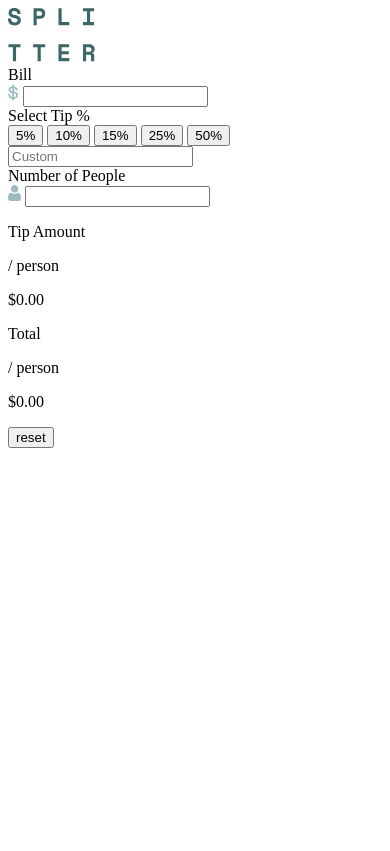
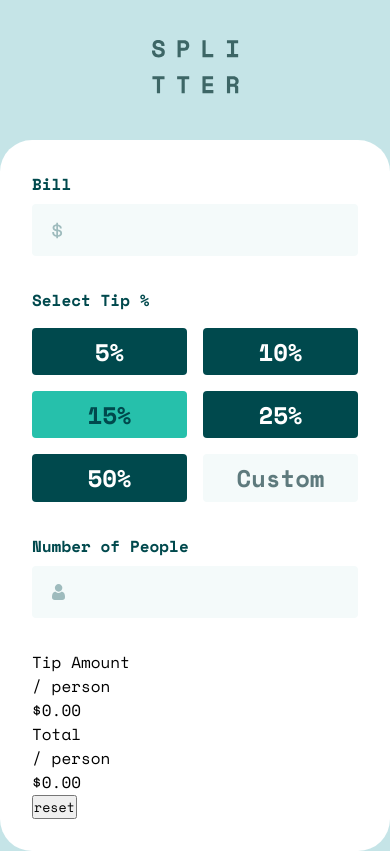
Before and after one commit to cnguyen-13/FM-tip-calculator, a website: page index.html in a window 390 px wide. Drawn offline with nearby package versions, Linux system fonts and the light colour scheme.

Commit message:
Mobile view css user input section complete

```diff
--- a/index.html
+++ b/index.html
@@ -3,7 +3,7 @@
 	<head>
 		<meta charset="UTF-8" />
 		<meta name="viewport" content="width=device-width, initial-scale=1.0" />
-		<!-- displays site properly based on user's device -->
+    <link rel="stylesheet" href="./style/styles.min.css">
 		<link
 			rel="icon"
 			type="image/png"
@@ -14,8 +14,8 @@
 	</head>
 
 	<body>
-		<header class="logo">
-			<img class="logo__image" src="./images/logo.svg" alt="" />
+		<header class="header">
+			<img class="header__logo" src="./images/logo.svg" alt="" />
 		</header>
 
 		<main class="content">
@@ -40,7 +40,7 @@
 					<div class="select__btns">
 						<button class="select__btn">5%</button>
 						<button class="select__btn">10%</button>
-						<button class="select__btn">15%</button>
+						<button class="select__btn select__btn--active">15%</button>
 						<button class="select__btn">25%</button>
 						<button class="select__btn">50%</button>
 						<input class="select__btn select__btn--custom" type="number" placeholder="Custom"></input>
--- a/sass/partials/_attribution.scss
+++ b/sass/partials/_attribution.scss
@@ -1,7 +1,8 @@
 .attribution {
 	font-size: 11px;
 	text-align: center;
+
+	&__link {
+		color: $color__attribution;
+	}
 }
-.attribution a {
-	color: hsl(228, 45%, 44%);
-}
--- a/sass/partials/_header.scss
+++ b/sass/partials/_header.scss
@@ -0,0 +1,7 @@
+.header {
+	text-align: center;
+
+	&__logo {
+		padding: 2.5rem;
+	}
+}
--- a/sass/partials/_inputs.scss
+++ b/sass/partials/_inputs.scss
@@ -0,0 +1,40 @@
+.input {
+	margin-bottom: 2rem;
+
+	&__label {
+		color: $color__neutral--vdc;
+		font-weight: 700;
+		display: block;
+		margin-bottom: 0.5rem;
+	}
+
+	&__field {
+		display: flex;
+		justify-content: space-between;
+		align-items: center;
+		background-color: $color__neutral--lgc2;
+		border-radius: $br-small;
+		padding: 0.5rem 1.25rem;
+	}
+
+	&__image {
+	}
+
+	&__number {
+		color: $color__neutral--vdc;
+		background-color: transparent;
+		width: 90%;
+		display: block;
+		text-align: right;
+		border: none;
+		font-size: $font-size__input;
+		font-weight: 700;
+
+		&::-webkit-outer-spin-button,
+		&::-webkit-inner-spin-button {
+			-moz-appearance: textfield;
+			-webkit-appearance: none;
+			margin: 0;
+		}
+	}
+}
--- a/sass/partials/_main-container.scss
+++ b/sass/partials/_main-container.scss
@@ -0,0 +1,8 @@
+.content {
+	background-color: white;
+	padding: 2rem;
+	border-radius: 2rem;
+
+	&__section {
+	}
+}
--- a/sass/partials/_resets.scss
+++ b/sass/partials/_resets.scss
@@ -0,0 +1,10 @@
+* {
+	box-sizing: border-box;
+	padding: 0;
+	margin: 0;
+	font-family: $font-family;
+}
+
+body {
+	background-color: $color__neutral--lgc1;
+}
--- a/sass/partials/_tip.scss
+++ b/sass/partials/_tip.scss
@@ -0,0 +1,52 @@
+.select {
+	margin-bottom: 2rem;
+
+	&__label {
+		color: $color__neutral--vdc;
+		font-weight: 700;
+		display: block;
+		margin-bottom: 0.5rem;
+	}
+
+	&__btns {
+		margin-top: 1rem;
+		display: flex;
+		flex-wrap: wrap;
+		justify-content: space-between;
+		gap: 1rem;
+	}
+
+	&__btn {
+		width: calc(50% - 0.5rem);
+		padding: 0.35rem 0;
+		color: $color__white;
+		background-color: $color__neutral--vdc;
+		border: none;
+		font-size: $font-size__input;
+		border-radius: $br-small;
+		text-align: center;
+		cursor: pointer;
+		font-weight: bold;
+
+		&::-webkit-outer-spin-button,
+		&::-webkit-inner-spin-button {
+			-moz-appearance: textfield;
+			-webkit-appearance: none;
+			margin: 0;
+		}
+
+		&--active {
+			color: $color__neutral--vdc;
+			background-color: $color__primary;
+		}
+
+		&--custom {
+			background-color: $color__neutral--lgc2;
+			font-weight: bold;
+
+			&::placeholder {
+				color: $color__neutral--dgc1;
+			}
+		}
+	}
+}
--- a/sass/partials/_variables.scss
+++ b/sass/partials/_variables.scss
@@ -0,0 +1,30 @@
+@import url("https://fonts.googleapis.com/css2?family=Space+Mono:wght@400;700&display=swap");
+
+//Colors
+$color__primary: hsl(172, 67%, 45%);
+$color__neutral--vdc: hsl(183, 100%, 15%);
+$color__neutral--dgc1: hsl(186, 14%, 43%);
+$color__neutral--dgc2: hsl(184, 14%, 56%);
+$color__neutral--lgc1: hsl(185, 41%, 84%);
+$color__neutral--lgc2: hsl(189, 41%, 97%);
+$color__white: hsl(0, 0%, 100%);
+$color__attribution: hsl(228, 45%, 44%);
+
+//Font Family
+$font-family: "Space Mono", monospace;
+
+//Font Sizes
+$font-size__input: 1.5rem;
+
+//Viewport Widths
+$viewport-width__mobile: 375px;
+$viewport-width__tablet: 768px;
+$viewport-width__desktop: 1440px;
+
+//Max Widths
+$max-width__content: 1200px;
+
+//Misc
+$br-small: 0.25rem;
+$br-medium: 1rem;
+$br-large: 2rem;
--- a/sass/styles.scss
+++ b/sass/styles.scss
@@ -1,4 +1,3 @@
-@import "./partials/font";
 @import "./partials/variables";
 @import "./partials/resets";
 @import "./partials/layout";
@@ -7,3 +6,4 @@
 @import "./partials/inputs";
 @import "./partials/tip";
 @import "./partials/results";
+@import "./partials/attribution";
```
Also changed, not shown: sass/partials/_font.scss (deleted), style/styles.min.css (added).
